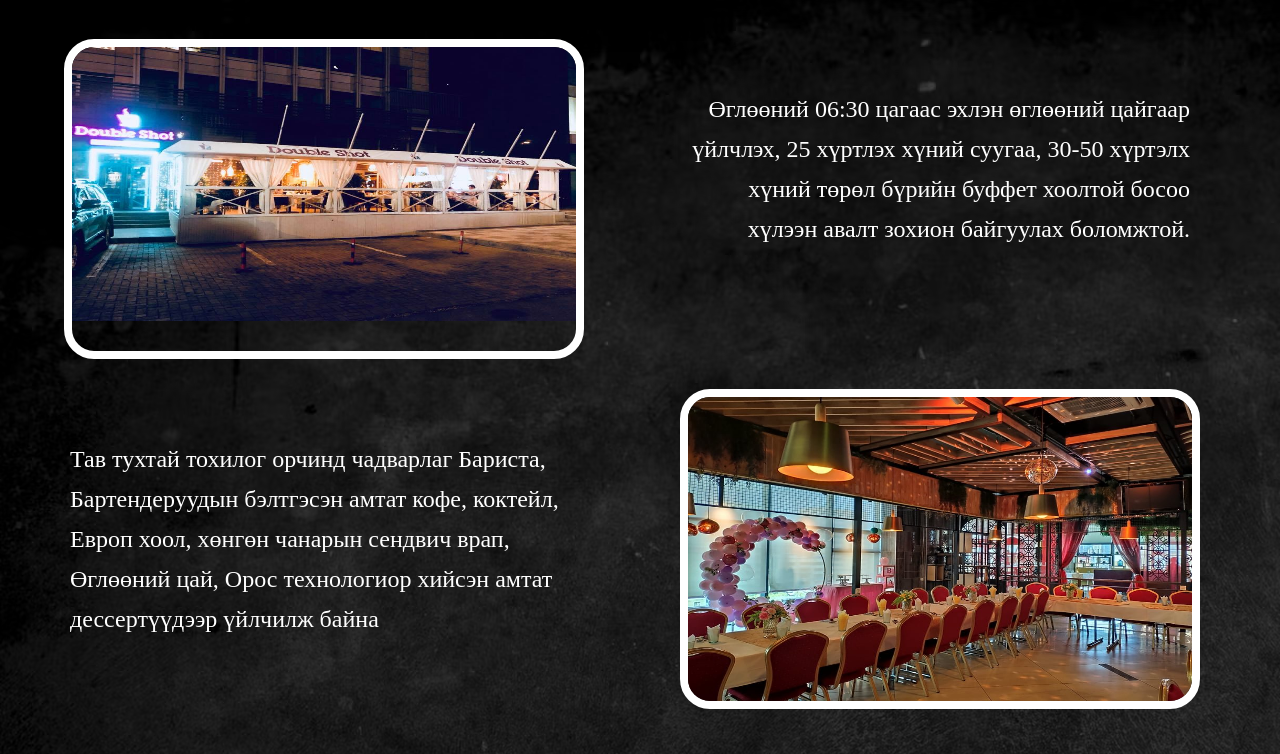
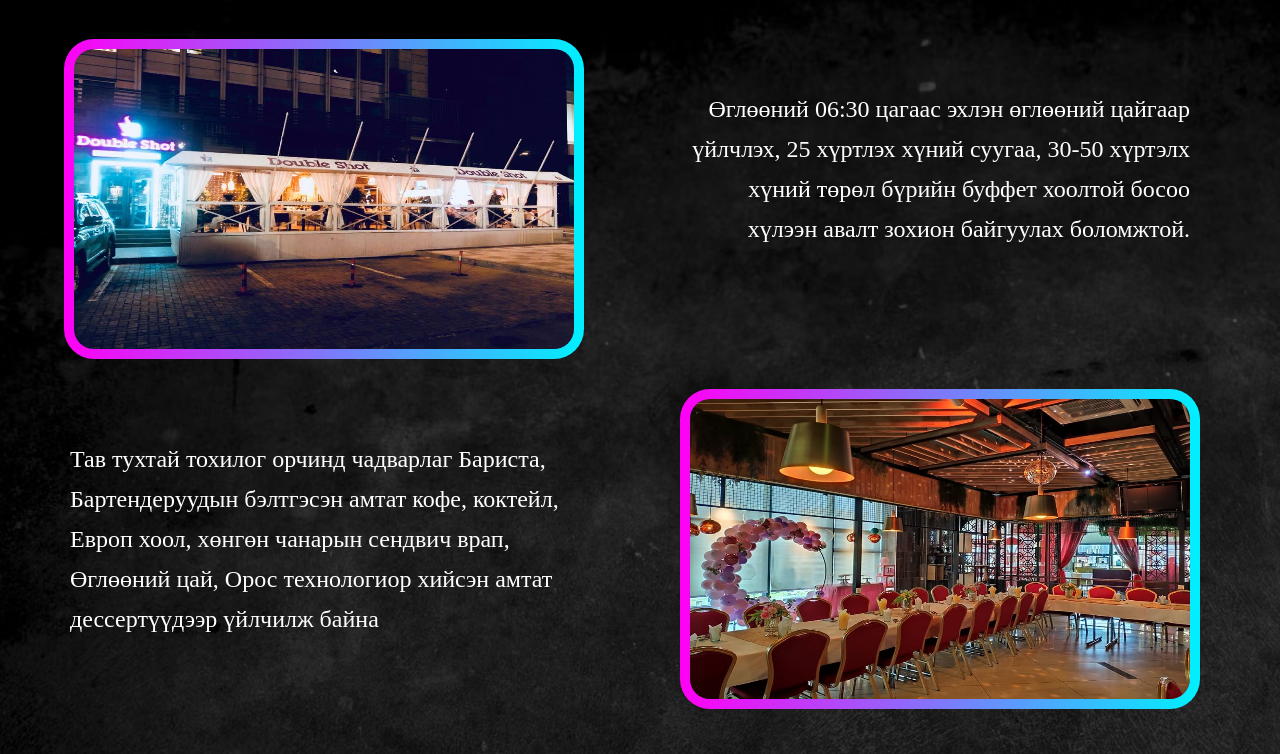
Before and after one commit to B1lgee/BG-web, a plain HTML site: page AboutUs.html in a window 1280 px wide. Shown: the part 1161-1915 px from the top of the page. Drawn offline with Linux system fonts and the light colour scheme.

Commit message:
Update about-us.css

```diff
--- a/about-us.css
+++ b/about-us.css
@@ -143,7 +143,9 @@ h4{
   left: 4rem;
   top: 1200px;
   border-radius: 30px;
-  border: 8px solid #ffffff;
+  background-image: linear-gradient(to right, #FF00F5 0%, #00F0FF 100%);
+  padding: 10px;
+
 }
 .page4>p{
   text-align: left;
@@ -166,7 +168,8 @@ h4{
   left: 680px;
   top: 1550px;
   border-radius: 30px;
-  border: 8px solid #ffffff;
+  background-image: linear-gradient(to right, #FF00F5 0%, #00F0FF 100%);
+  padding: 10px;
 }
 h2{
   color: #ffffff;
```
